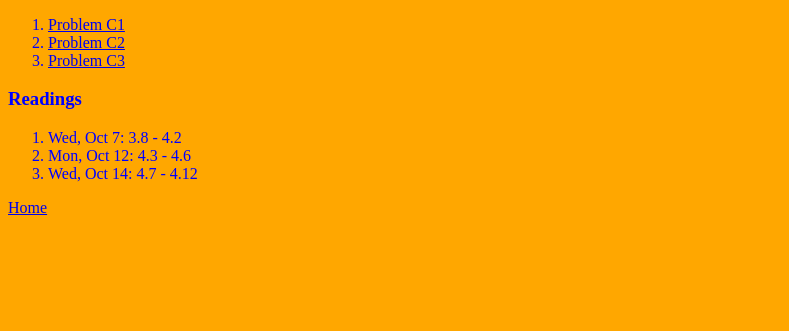
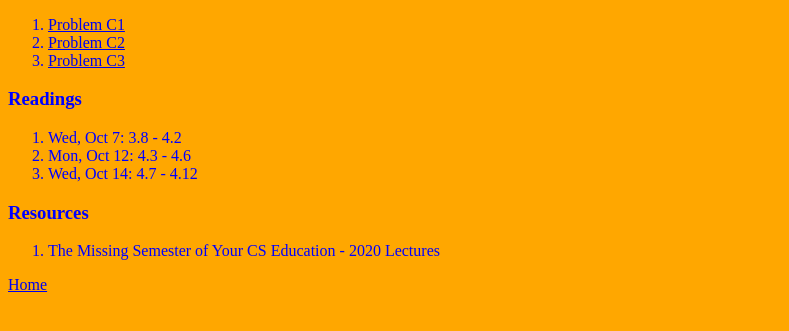
Before and after one commit to thecatsowl/cpp, a plain HTML site: page as_c/index.html in a window 1280 px wide. Shown: the part 105-436 px from the top of the page, without its empty margins (0-789 px from the left). Drawn offline with Linux system fonts and the light colour scheme.

Commit message:
added resource section and link

```diff
--- a/as_c/index.html
+++ b/as_c/index.html
@@ -36,6 +36,12 @@
 	</ol>
 	</section>
 
+	<section>
+	<h3>Resources</h3>
+	<ol>
+		<li><a href"https://missing.csail.mit.edu/2020/">The Missing Semester of Your CS Education - 2020 Lectures</a></li>
+	</ol>
+	</section>
 	<footer>
 		<p>
 			<a href="../index.html">Home</a>
```
